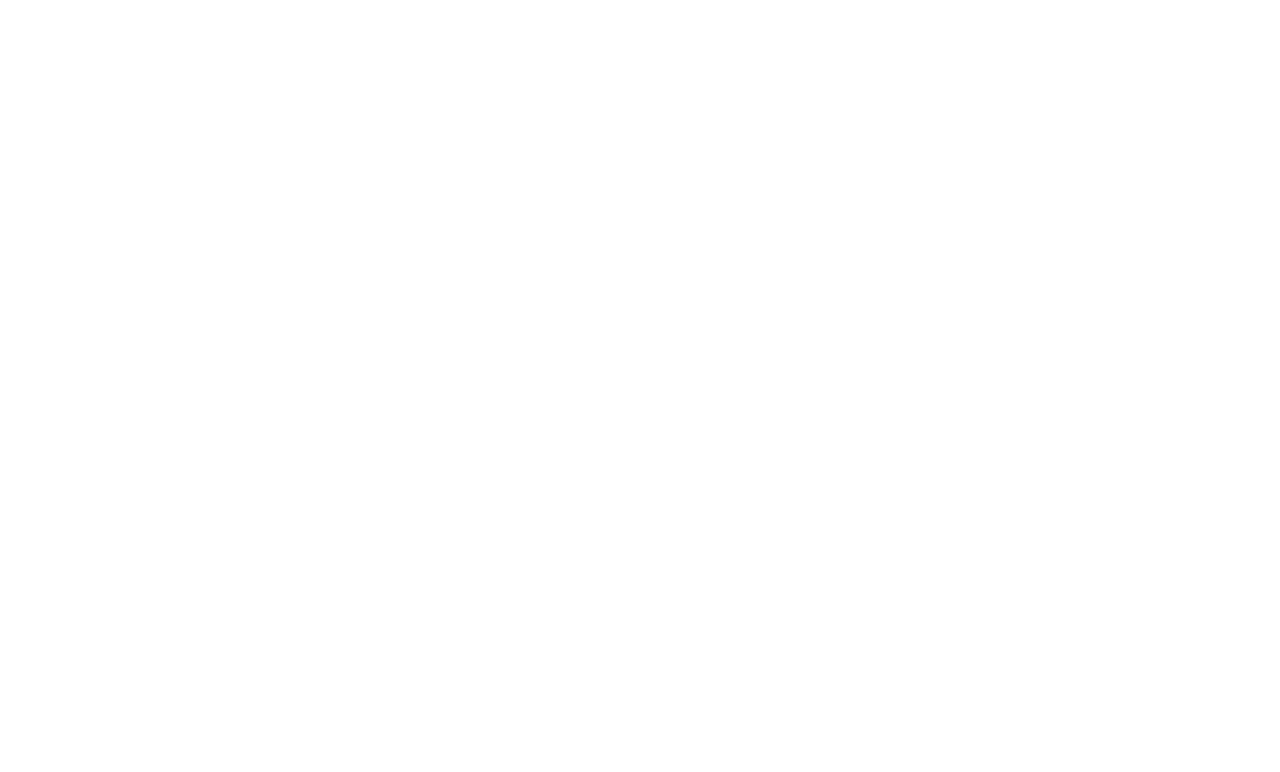
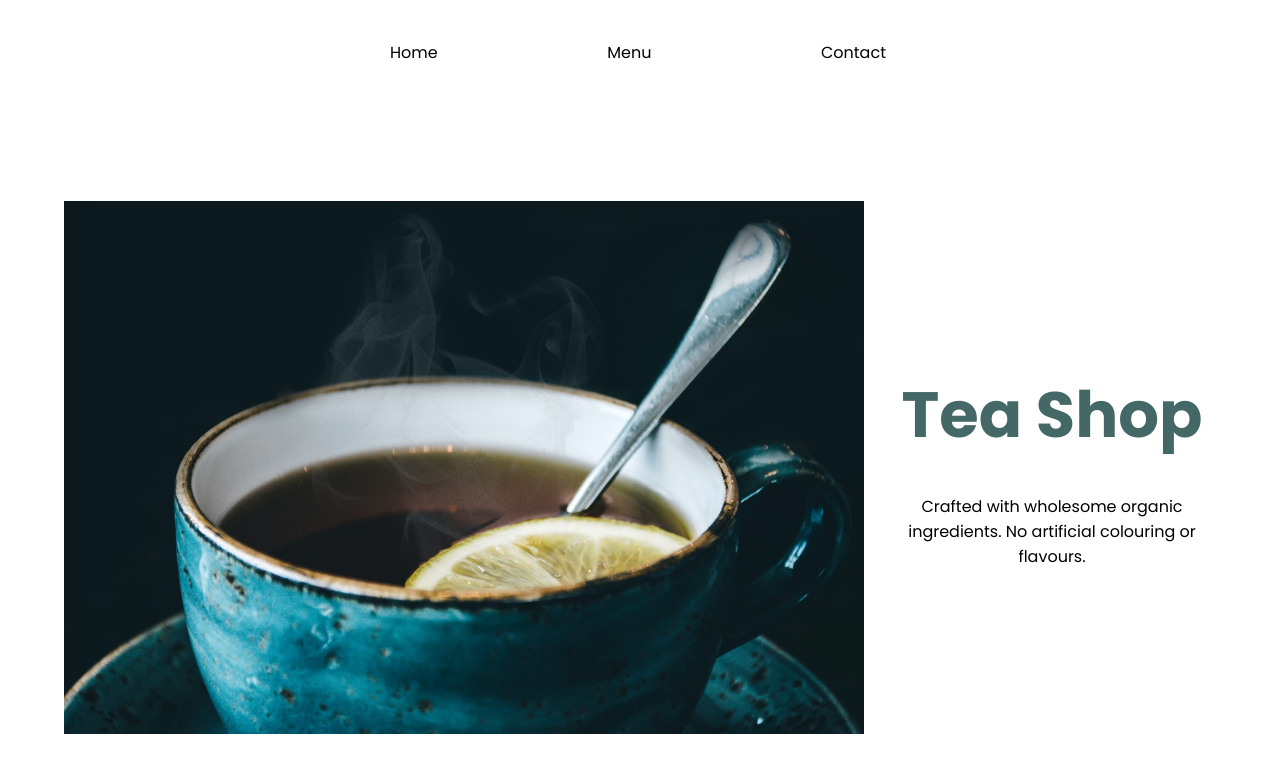
Before and after one commit to JacksonJ97/odin-restaurant-page, a website built with webpack: page dist/index.html in a window 1280 px wide. Built offline with nearby package versions, Linux system fonts and the light colour scheme.

Commit message:
added home tab structure and style

```diff
--- a/dist/index.html
+++ b/dist/index.html
@@ -4,11 +4,35 @@
     <meta charset="UTF-8" />
     <meta http-equiv="X-UA-Compatible" content="IE=edge" />
     <meta name="viewport" content="width=device-width, initial-scale=1.0" />
+    <link rel="preconnect" href="https://fonts.googleapis.com" />
+    <link rel="preconnect" href="https://fonts.gstatic.com" crossorigin />
+    <link href="https://fonts.googleapis.com/css2?family=Poppins:wght@400;700&display=swap" rel="stylesheet" />
     <link rel="stylesheet" href="style.css" />
     <title>Document</title>
   </head>
   <body>
-    <div id="content"></div>
+    <div id="content">
+      <header>
+        <div class="container">
+          <nav>
+            <ul>
+              <li>Home</li>
+              <li>Menu</li>
+              <li>Contact</li>
+            </ul>
+          </nav>
+        </div>
+      </header>
+
+      <main>
+        <img src="images/tea.jpg" alt="Cup of tea" />
+
+        <div class="container">
+          <h1>Tea Shop</h1>
+          <p>Crafted with wholesome organic ingredients. No artificial colouring or flavours.</p>
+        </div>
+      </main>
+    </div>
   </body>
   <script src="main.js"></script>
 </html>
--- a/dist/style.css
+++ b/dist/style.css
@@ -0,0 +1,81 @@
+* {
+  margin: 0;
+  padding: 0;
+  box-sizing: border-box;
+  list-style: none;
+}
+
+body {
+  font-family: "Poppins", sans-serif;
+  min-height: 100vh;
+}
+
+.container {
+  width: 90%;
+  margin: 0 auto;
+}
+
+header {
+  padding: 2.5em 0;
+}
+
+nav {
+  width: 80%;
+  max-width: 500px;
+  margin: 0 auto;
+}
+
+header ul {
+  display: flex;
+  align-items: center;
+  justify-content: space-between;
+}
+
+header ul li {
+  margin-right: 0.25em;
+  cursor: pointer;
+}
+
+header ul li:hover {
+  color: #91a4a2;
+}
+
+/*------------------*/
+/*     HOME TAB     */
+/*------------------*/
+
+h1 {
+  font-size: 2.5rem;
+  color: #446865;
+  text-align: center;
+  margin-bottom: 0.5em;
+}
+
+main p {
+  text-align: center;
+}
+
+main img {
+  display: block;
+  width: 100%;
+  max-width: 800px;
+  margin: 0 auto 3em auto;
+}
+
+@media (min-width: 1200px) {
+  main {
+    display: flex;
+    align-items: center;
+    gap: 24px;
+    width: 90%;
+    margin: 0 auto;
+  }
+
+  main img {
+    margin: 6em 0;
+  }
+
+  h1 {
+    font-size: 4rem;
+  }
+}
```
Also changed, not shown: dist/images/tea.jpg (added), dist/main.js (added).
